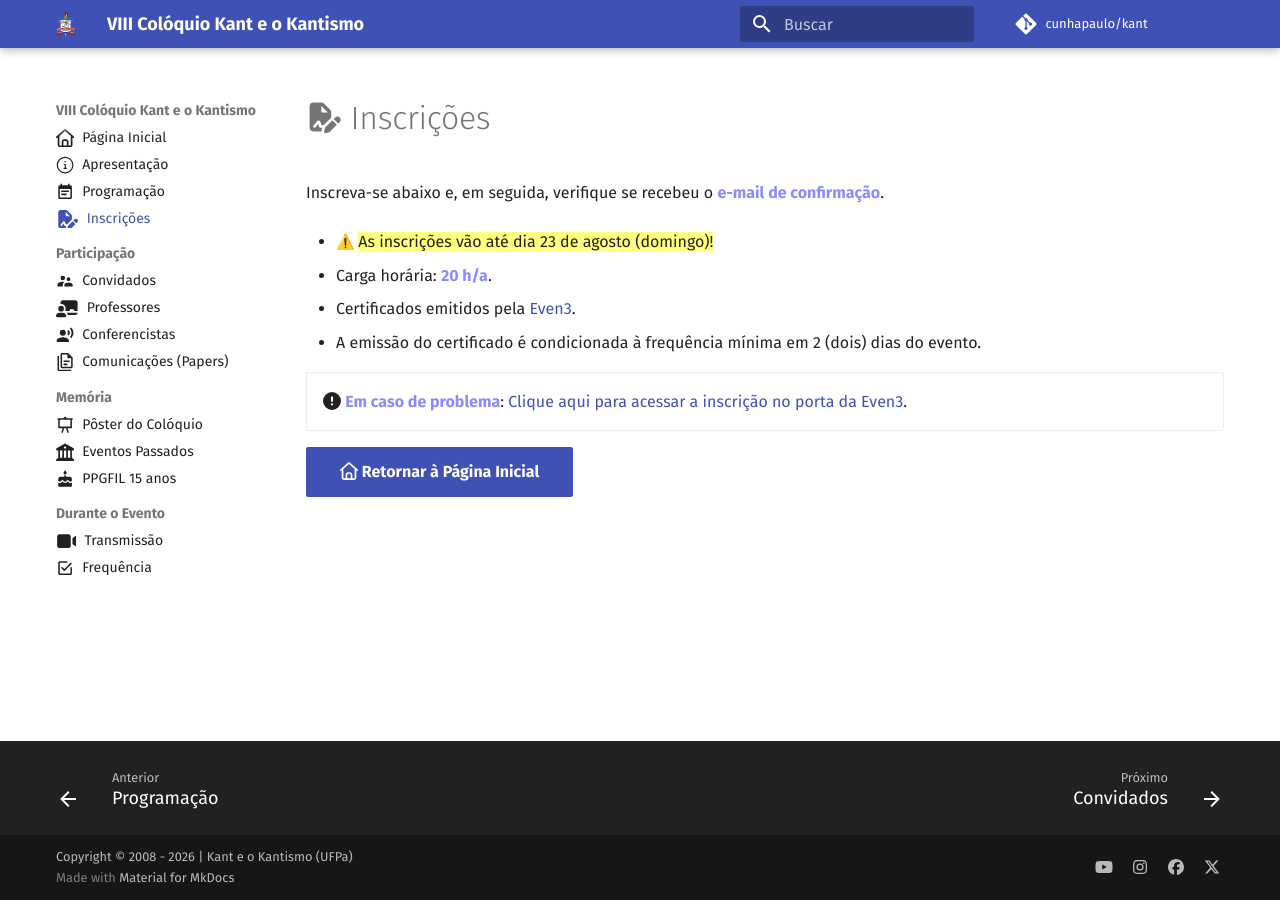
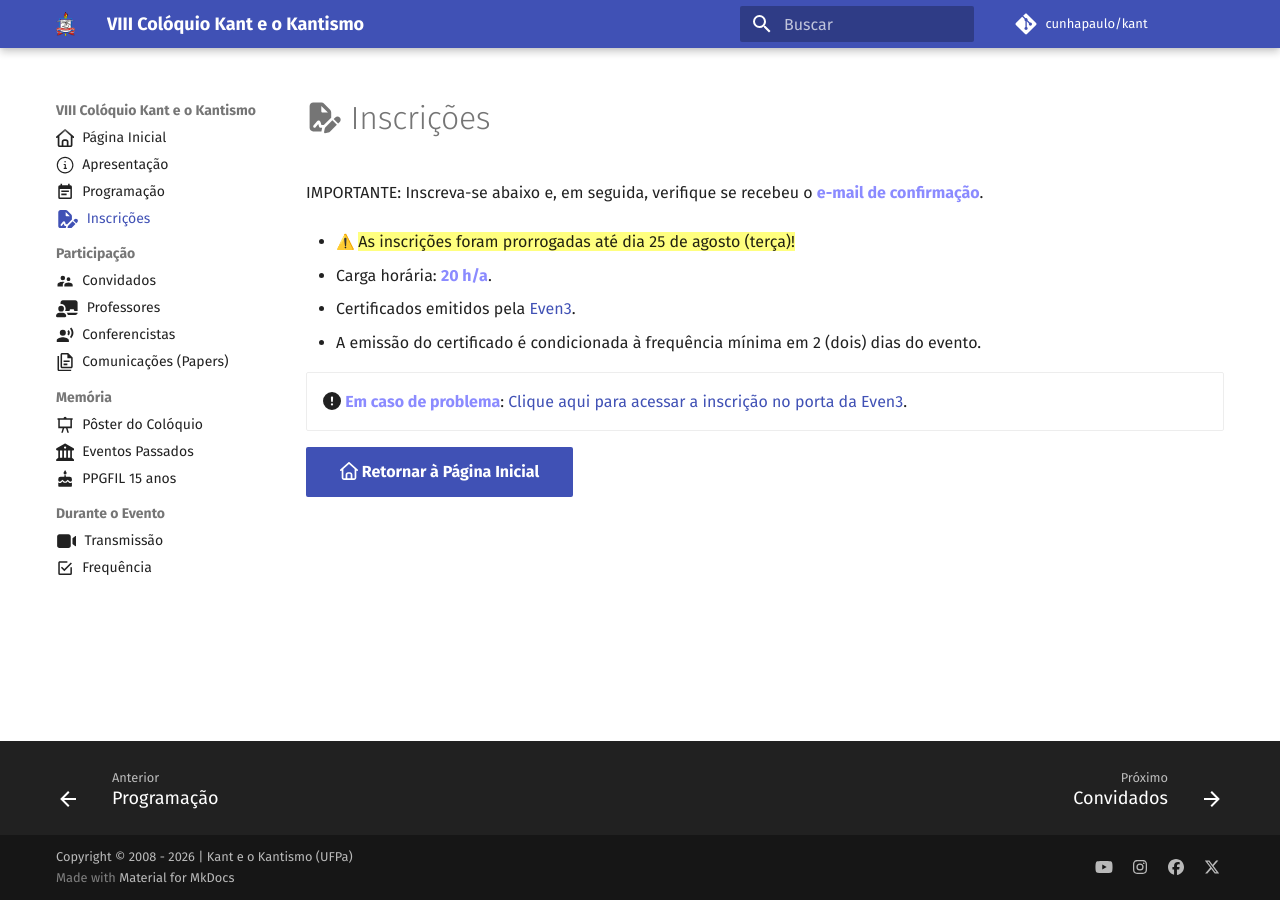
Before and after one commit to cunhapaulo/kant, an MkDocs documentation site: the page built from docs/inscricao.md, in a window 1280 px wide. Built offline with MkDocs 1.6.1 and Material for MkDocs 9.7.7, drawn with Linux system fonts in a browser that asks for light colours; emoji names are drawn with the system emoji font; a script that is not in the unit is left out; comment, search, counter and statistics services are not loaded.

Commit message:
Versão Final

```diff
--- a/docs/inscricao.md
+++ b/docs/inscricao.md
@@ -7,11 +7,11 @@ icon: fontawesome/solid/file-signature
 
 <!-- As inscrições para o VIII Colóquio Kant e o Kantismo já estão **liberadas**! :material-party-popper: -->
 
-Inscreva-se abaixo e, em seguida, verifique se recebeu o __e-mail de confirmação__.<br>
+IMPORTANTE: Inscreva-se abaixo e, em seguida, verifique se recebeu o __e-mail de confirmação__.<br>
 
 <div id="even3-widget-ticket" height="auto"></div><script src="https://www.even3.com.br/widget/js?e=viii-coloquio-kant-e-o-kantismo-historia-da-filosofia-alema-kant-wolff-e-schiller-768720&t=ticket&lang=pt"></script>
 
-- :warning: {==As inscrições vão até dia 23 de agosto (domingo)!==}
+- :warning: {==As inscrições foram prorrogadas até dia 25 de agosto (terça)!==}
 
 - Carga horária: **20 h/a**. <br>
 - Certificados emitidos pela [Even3](https://www.even3.com.br/viii-coloquio-kant-e-o-kantismo-historia-da-filosofia-alema-kant-wolff-e-schiller-768720). <br>
```
Also changed, not shown: docs/comunicacoes.md (+3 -3 lines), docs/frequencia.md (+5 -5 lines), 3 other files.
